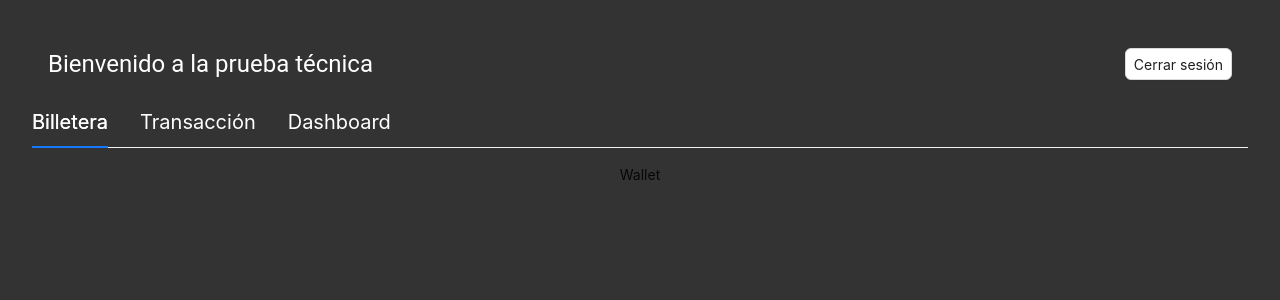
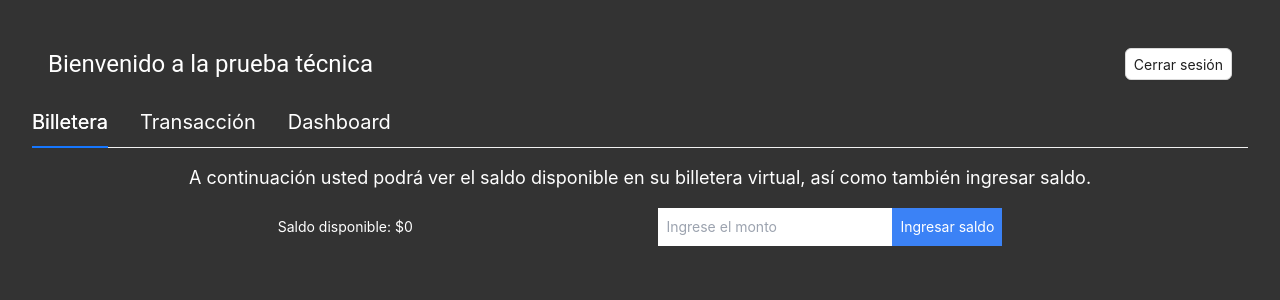
Before and after one commit to psamirt/prueba-tecnica, a React (Vite) app in the folder app/: page / in a window 1280 px wide. Shown: the top 300 px of the page. Built offline with nearby package versions, Linux system fonts and the light colour scheme; no server answers; the database is empty; sample sign-in values are in the browser's storage.

Commit message:
changes on backend and frontend

```diff
--- a/app/src/components/Wallet.jsx
+++ b/app/src/components/Wallet.jsx
@@ -1,7 +1,28 @@
+
 function Wallet() {
   return (
-    <div>Wallet</div>
-  )
+    <div className="flex flex-col items-center justify-center">
+      <span className="text-lg text-white">
+        A continuación usted podrá ver el saldo disponible en su billetera
+        virtual, así como también ingresar saldo.
+      </span>
+      <div className="flex items-center justify-evenly w-full mt-4">
+        <div>
+          <span className="text-white">Saldo disponible: $0</span>
+        </div>
+        <div className="flex">
+          <input
+            type="number"
+            placeholder="Ingrese el monto"
+            className="p-2 "
+          />
+          <button className="p-2 bg-blue-500 text-white">
+            Ingresar saldo
+          </button>
+        </div>
+      </div>
+    </div>
+  );
 }
 
-export default Wallet
+export default Wallet;
--- a/app/src/utils/authConfig.jsx
+++ b/app/src/utils/authConfig.jsx
@@ -2,6 +2,7 @@ import {
   createUserWithEmailAndPassword,
   getAuth,
   GoogleAuthProvider,
+  onAuthStateChanged,
   sendPasswordResetEmail,
   signInWithEmailAndPassword,
   signInWithPopup,
@@ -22,6 +23,7 @@ export const useSession = () => {
   const closeSession = useCallback(async () => {
     try {
       await auth.signOut();
+      localStorage.removeItem("loginTime");
       setUser(null);
       navigate("/login");
     } catch (error) {
@@ -47,6 +49,23 @@ export const useSession = () => {
     checkSessionExpiry();
   }, [auth, closeSession]);
 
+  useEffect(() => {
+    const unsubscribe = onAuthStateChanged(auth, async (user) => {
+      if (user) {
+        const userDoc = await getDoc(doc(db, "users", user.uid));
+        if (userDoc.exists()) {
+          setUser(userDoc.data());
+          navigate("/");
+        }
+      } else {
+        setUser(null);
+        navigate("/login");
+      }
+    });
+
+    return () => unsubscribe();
+  }, [auth, setUser, navigate]);
+
   const registerWithEmail = async (email, password, username) => {
     try {
       const userCredential = await createUserWithEmailAndPassword(
@@ -55,7 +74,6 @@ export const useSession = () => {
         password
       );
       const user = userCredential.user;
-      console.log(user);
 
       await setDoc(doc(db, "users", user.uid), {
         uid: user.uid,
@@ -66,8 +84,12 @@ export const useSession = () => {
       await updateProfile(user, {
         displayName: username,
       });
-      localStorage.setItem('loginTime', Date.now().toString())
-      setUser(user);
+      setUser({
+        uid: user.uid,
+        email: user.email,
+        username: user.displayName,
+      });
+      localStorage.setItem("loginTime", Date.now().toString());
       navigate("/");
     } catch (error) {
       console.error(error);
@@ -104,9 +126,12 @@ export const useSession = () => {
         password
       );
       const user = userCredential.user;
-      localStorage.setItem('loginTime', Date.now().toString())
-      setUser(user);
-      navigate("/");
+      const userDoc = await getDoc(doc(db, "users", user.uid));
+      if (userDoc.exists()) {
+        localStorage.setItem("loginTime", Date.now().toString());
+        setUser(userDoc.data());
+        navigate("/");
+      }
     } catch (error) {
       console.error(error);
     }
@@ -127,8 +152,8 @@ export const useSession = () => {
           createdAt: new Date(),
         });
       }
-      localStorage.setItem('loginTime', Date.now().toString())
-      setUser(user);
+      localStorage.setItem("loginTime", Date.now().toString());
+      setUser(userDoc.data());
       navigate("/");
     } catch (error) {
       console.error(error);
```
